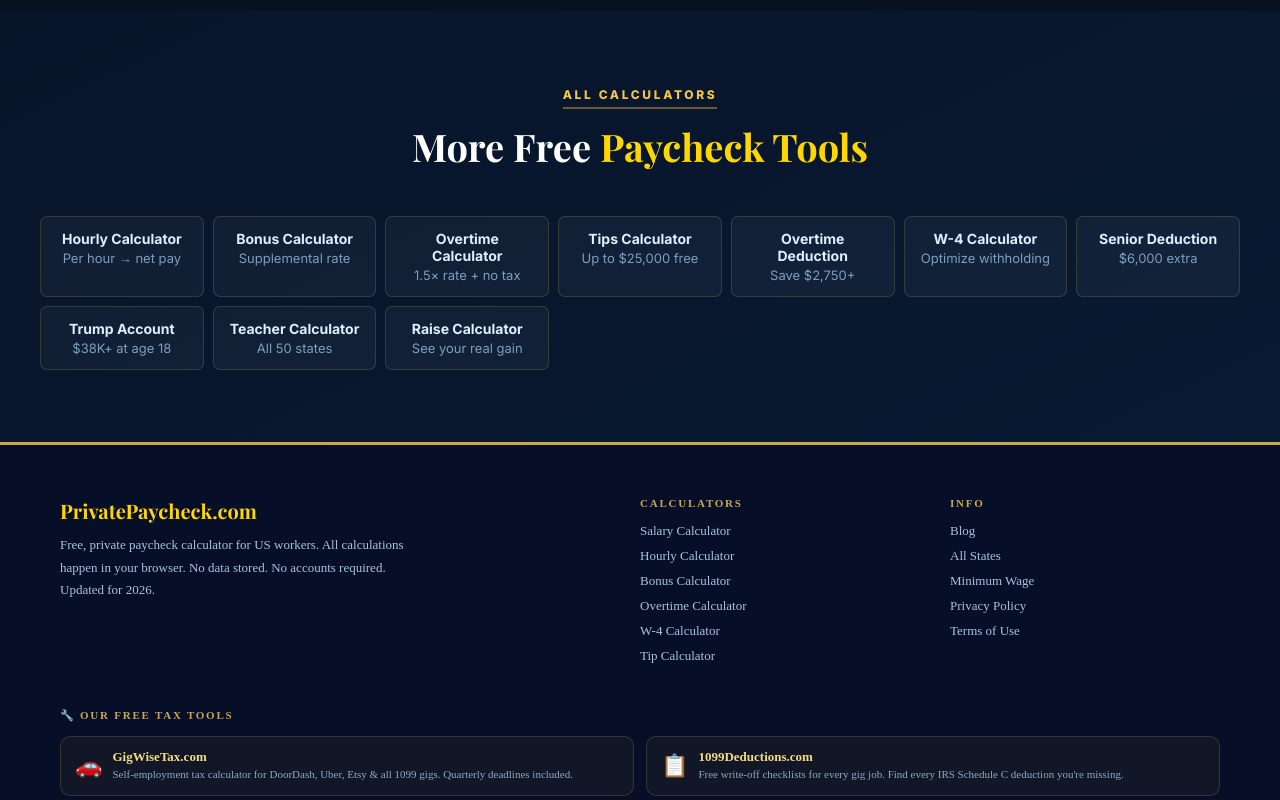
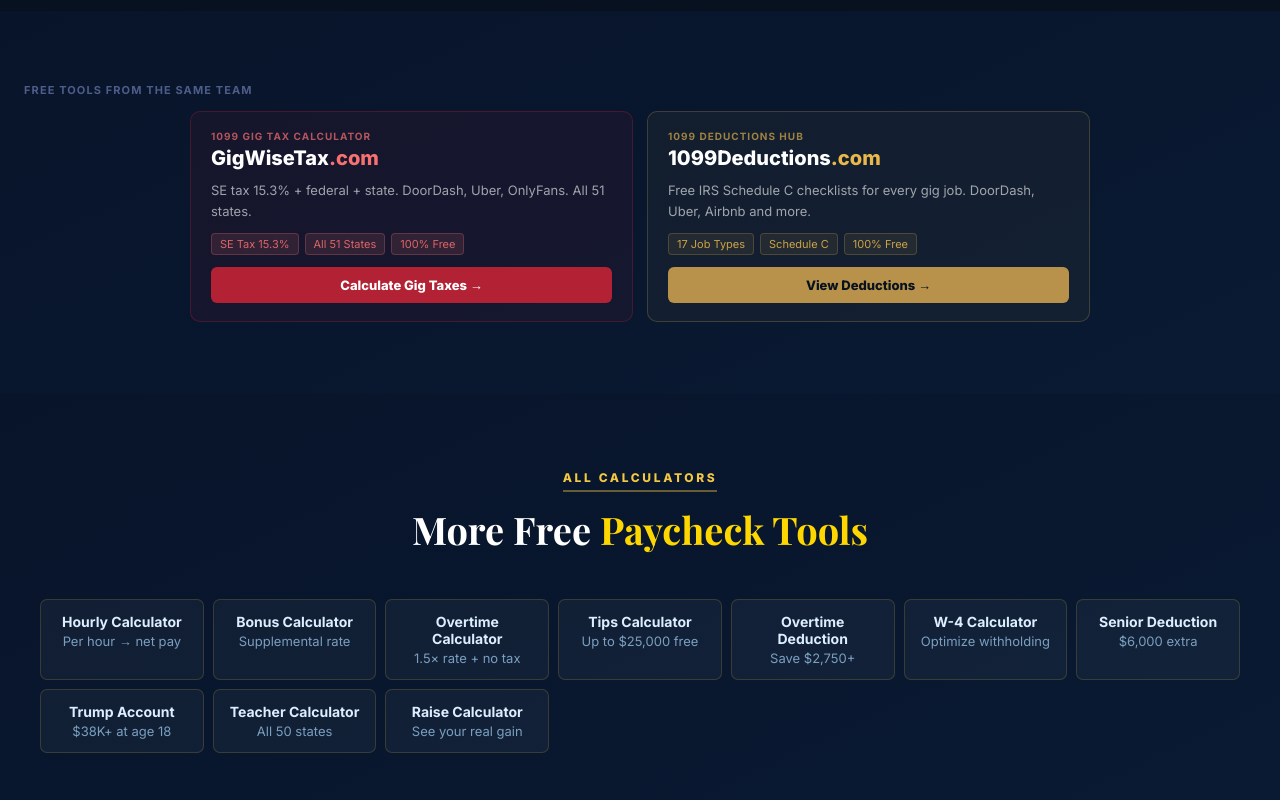
Before and after one commit to devqrcraft-ui/privatepaycheck, a Next.js app: page / in a window 1280 px wide. Shown: the part 6860-7660 px from the top of the page. Built offline with nearby package versions, Linux system fonts and the light colour scheme.

Commit message:
feat: add sister site banners before All Calculators section

```diff
--- a/src/app/home-client.tsx
+++ b/src/app/home-client.tsx
@@ -405,6 +405,34 @@ export default function HomeClient() {
       </section>
 
       <section className="pp-section pp-section-alt">
+        <p style={{fontSize:'11px',fontWeight:700,letterSpacing:'0.1em',textTransform:'uppercase',color:'rgba(165,180,252,0.45)',marginBottom:'14px'}}>Free tools from the same team</p>
+        <div style={{display:'grid',gridTemplateColumns:'repeat(auto-fit,minmax(240px,1fr))',gap:'14px',maxWidth:'900px',margin:'0 auto'}}>
+          <a href="https://gigwisetax.com" target="_blank" rel="noopener" style={{textDecoration:'none',display:'flex',flexDirection:'column',gap:'10px',background:'rgba(178,34,52,0.08)',border:'1px solid rgba(178,34,52,0.3)',borderRadius:'10px',padding:'18px 20px'}}>
+            <div>
+              <div style={{fontSize:'10px',fontWeight:700,letterSpacing:'0.1em',textTransform:'uppercase',color:'rgba(248,113,113,0.7)',marginBottom:'5px'}}>1099 Gig Tax Calculator</div>
+              <div style={{fontSize:'20px',fontWeight:900,color:'#fff',lineHeight:1.15}}>GigWiseTax<span style={{color:'#f87171'}}>.com</span></div>
+            </div>
+            <div style={{fontSize:'13px',color:'rgba(255,255,255,0.6)',lineHeight:1.65}}>SE tax 15.3% + federal + state. DoorDash, Uber, OnlyFans. All 51 states.</div>
+            <div style={{display:'flex',gap:'6px',flexWrap:'wrap'}}>
+              {['SE Tax 15.3%','All 51 States','100% Free'].map(t=>(<span key={t} style={{fontSize:'11px',background:'rgba(248,113,113,0.12)',border:'1px solid rgba(248,113,113,0.25)',color:'rgba(248,113,113,0.85)',padding:'3px 8px',borderRadius:'4px'}}>{t}</span>))}
+            </div>
+            <div style={{background:'#B22234',color:'#fff',textAlign:'center',padding:'10px',borderRadius:'6px',fontSize:'13px',fontWeight:800,marginTop:'2px'}}>Calculate Gig Taxes →</div>
+          </a>
+          <a href="https://1099deductions.com" target="_blank" rel="noopener" style={{textDecoration:'none',display:'flex',flexDirection:'column',gap:'10px',background:'rgba(184,146,74,0.06)',border:'1px solid rgba(184,146,74,0.28)',borderRadius:'10px',padding:'18px 20px'}}>
+            <div>
+              <div style={{fontSize:'10px',fontWeight:700,letterSpacing:'0.1em',textTransform:'uppercase',color:'rgba(232,184,75,0.65)',marginBottom:'5px'}}>1099 Deductions Hub</div>
+              <div style={{fontSize:'20px',fontWeight:900,color:'#fff',lineHeight:1.15}}>1099Deductions<span style={{color:'#e8b84b'}}>.com</span></div>
+            </div>
+            <div style={{fontSize:'13px',color:'rgba(255,255,255,0.6)',lineHeight:1.65}}>Free IRS Schedule C checklists for every gig job. DoorDash, Uber, Airbnb and more.</div>
+            <div style={{display:'flex',gap:'6px',flexWrap:'wrap'}}>
+              {['17 Job Types','Schedule C','100% Free'].map(t=>(<span key={t} style={{fontSize:'11px',background:'rgba(184,146,74,0.1)',border:'1px solid rgba(184,146,74,0.28)',color:'rgba(232,184,75,0.85)',padding:'3px 8px',borderRadius:'4px'}}>{t}</span>))}
+            </div>
+            <div style={{background:'#B8924A',color:'#07111f',textAlign:'center',padding:'10px',borderRadius:'6px',fontSize:'13px',fontWeight:800,marginTop:'2px'}}>View Deductions →</div>
+          </a>
+        </div>
+      </section>
+
+      <section className="pp-section pp-section-alt">
         <div className="s-head">
           <div className="s-tag">All Calculators</div>
           <h2>More Free <em>Paycheck Tools</em></h2>
```
